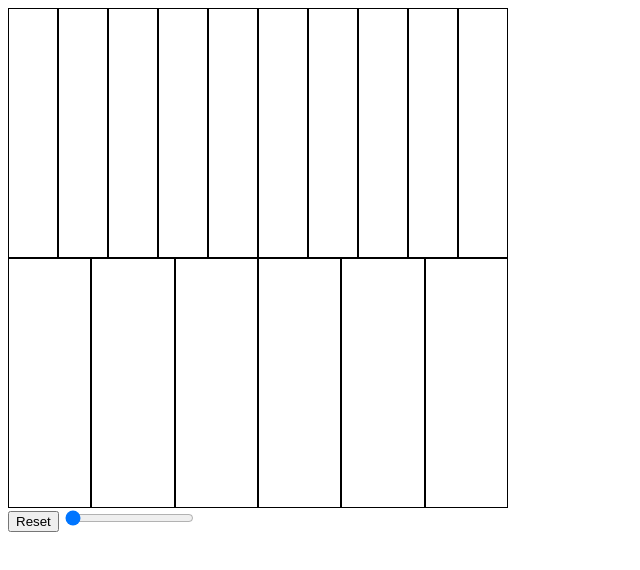
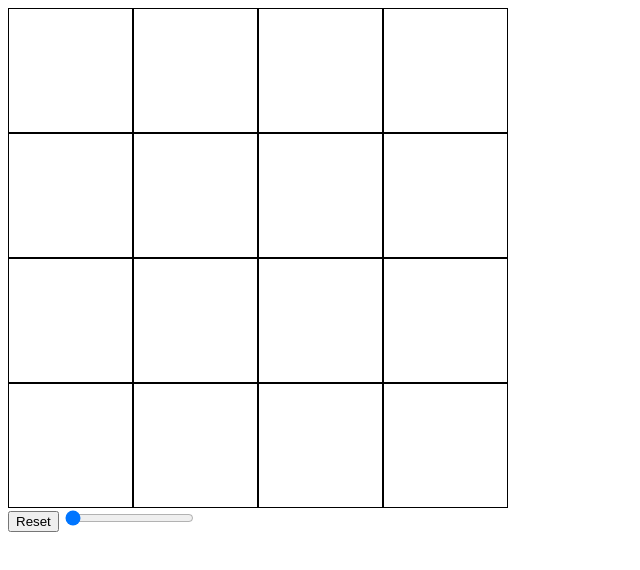
Before and after one commit to chrislee292/etch-a-sketch, a plain HTML site: page index.html in a window 1280 px wide. Shown: the whole page, without its empty margins (0-640 px from the left). Drawn offline with Linux system fonts and the light colour scheme.

Commit message:
Fix grid implementation via manipulating flexBases in createGrid()

```diff
--- a/index.html
+++ b/index.html
@@ -11,7 +11,7 @@
         <div id="grid-container"></div>
         <button id="reset">Reset</button>
         <!--create a slider with a range from 4 to 10-->
-        <input type="range" id="slider" min="4" max="10" value="4">
+        <input type="range" id="slider" min="4" max="64" value="4">
     <script src="javascript.js" defer></script>
 </body>
 </html>
--- a/javascript.js
+++ b/javascript.js
@@ -18,10 +18,17 @@ function createGrid() {
     // Clear contents of container
     container.innerHTML = '';
 
+    // Calculate width percentage based on gridLen
+    const itemWidth = 100 / gridLen;
+
     // Create gridLen squared grid items
     for (let i = 0; i < gridLen ** 2; i++) {
         const gridItem = document.createElement('div');
         gridItem.classList.add('grid-item');
+
+        // Set flex bases to fill up the row evenly based on the slider value
+        gridItem.style.flexBasis = `${itemWidth}%`;
+
         container.appendChild(gridItem);
     }
 }
--- a/styles.css
+++ b/styles.css
@@ -6,7 +6,6 @@
 }
 
 .grid-item {
-    flex: 1 0 10%; /* Adjust based on your preference */
     box-sizing: border-box;
     border: 1px solid black; /* Optional, adds a border to each grid item */
 }
```
